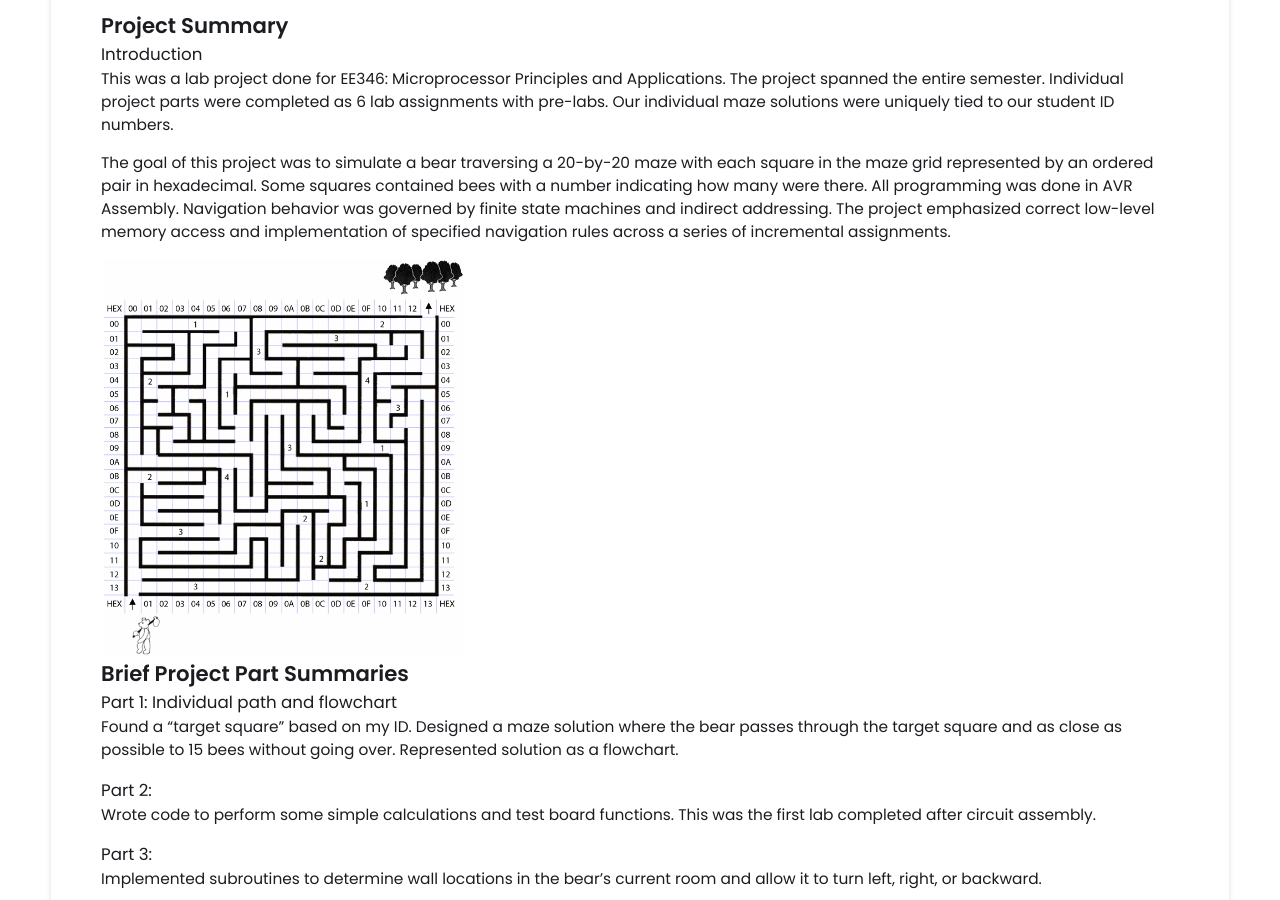
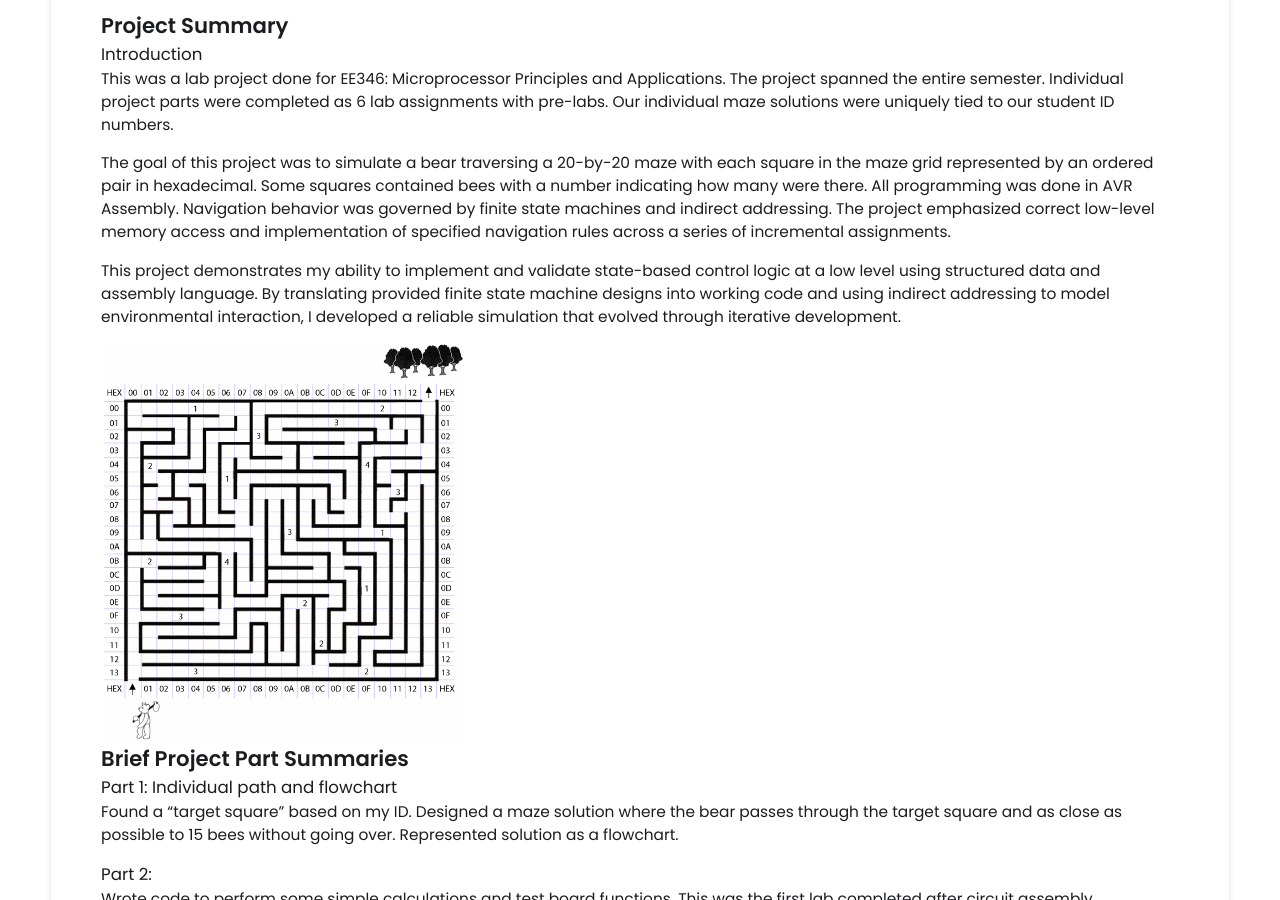
Before and after one commit to MattPieti/MattPieti.github.io, a Jekyll site: the page built from _projects/2maze/index.md, in a window 1280 px wide and 900 px high, scrolled down 1669 px. Built offline with Jekyll 4.4.1, drawn with Linux system fonts in a browser that asks for light colours.

Commit message:
Update index.md

```diff
--- a/_projects/2maze/index.md
+++ b/_projects/2maze/index.md
@@ -36,6 +36,9 @@ This was a lab project done for EE346: Microprocessor Principles and Application
 
 
 The goal of this project was to simulate a bear traversing a 20-by-20 maze with each square in the maze grid represented by an ordered pair in hexadecimal. Some squares contained bees with a number indicating how many were there. All programming was done in AVR Assembly. Navigation behavior was governed by finite state machines and indirect addressing. The project emphasized correct low-level memory access and implementation of specified navigation rules across a series of incremental assignments.
+
+
+This project demonstrates my ability to implement and validate state-based control logic at a low level using structured data and assembly language. By translating provided finite state machine designs into working code and using indirect addressing to model environmental interaction, I developed a reliable simulation that evolved through iterative development.
 
 
 {% include image-gallery.html images="MazeFull.PNG" height="400" %}
```
